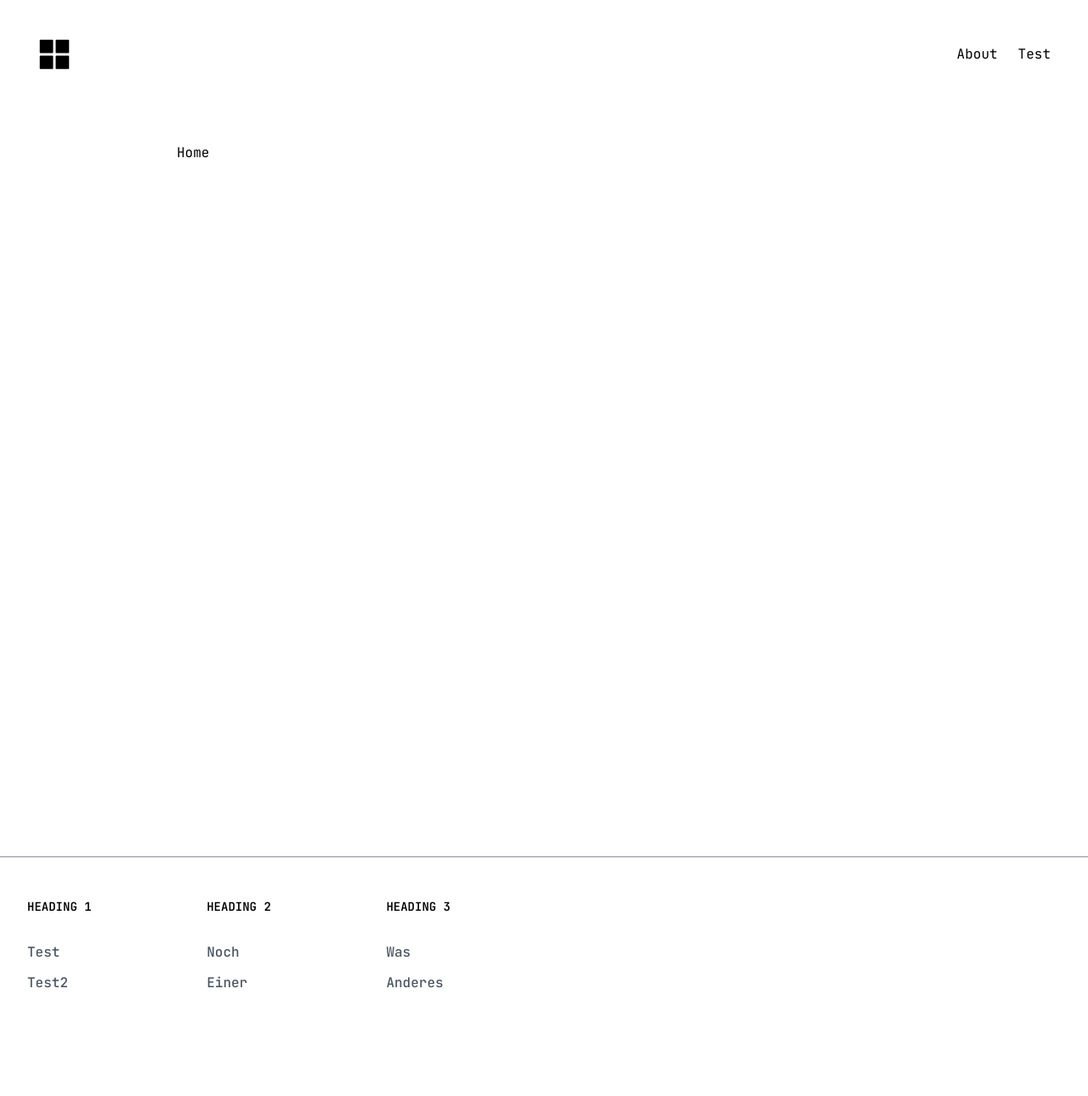
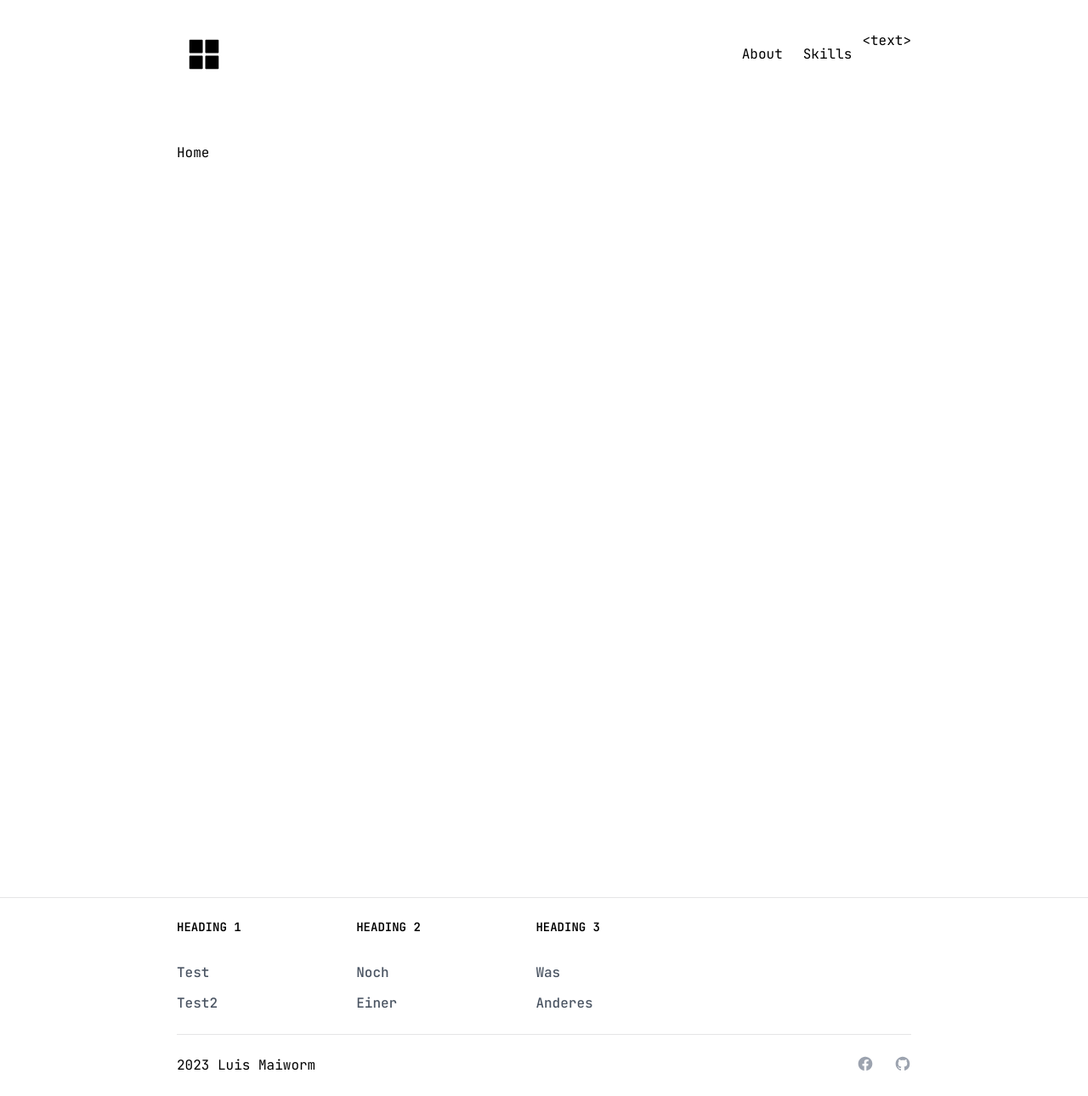
Before and after one commit to Luis-Maiworm/my-website, a React (Vite) app: page / in a window 1280 px wide. Shown: the whole page at 85% size. Before the commit the page ends 1217 px from the top, so only its background shows below. Built offline with nearby package versions, Linux system fonts and the light colour scheme.

Commit message:
slight heaeder/footer changes

```diff
--- a/src/App.jsx
+++ b/src/App.jsx
@@ -12,7 +12,7 @@ const App = () => {
   return (
     <>
       <Router>
-        <body className="w-screen h-screen font-jet">
+        <body className="w-full h-full font-jet">
           <NavBar/>
             <main className="py-10 px-side-spacing-sm xl:px-side-spacing-xl">
               <Routes>
--- a/src/components/Footer.jsx
+++ b/src/components/Footer.jsx
@@ -28,14 +28,33 @@ const FooterElement = ({heading, list}) => {
 const Footer = () => {
     return (
         <>
-            <footer className="w-full border-t-[1px] border-mix py-12 px-side-spacing-sm xl:px-side-spacing">
-                <div className="flex justify-between">
-                    <div className="grid grid-cols-2 sm:grid-cols-3 gap-8">
-                        <FooterElement heading="Heading 1" list={["Test", "Test2"]}/>
-                        <FooterElement heading="Heading 2" list={["Noch", "Einer"]}/>
-                        <FooterElement heading="Heading 3" list={["Was", "Anderes"]}/>
+            <footer className="w-full py-6">
+            <hr className="w-full my-6 border-mix-200" />
+                <div className="px-side-spacing-sm xl:px-side-spacing-xl">
+
+                    <div className="flex justify-between">
+                        <div className="grid grid-cols-2 sm:grid-cols-3 gap-8">
+                            <FooterElement heading="Heading 1" list={["Test", "Test2"]}/>
+                            <FooterElement heading="Heading 2" list={["Noch", "Einer"]}/>
+                            <FooterElement heading="Heading 3" list={["Was", "Anderes"]}/>
+                        </div>
+                    </div>
+                    <hr className="my-6 border-mix-200" />
+                    <div className="w-full flex justify-between">
+                        <span>
+                            <a href="" className="hover:underline">2023 Luis Maiworm</a>
+                        </span>
+                        <nav className="flex space-x-6 sm:flex sm:justify-center sm:mt-0">
+                            <a href="#" className="text-gray-400 hover:text-gray-600 ">
+                                <svg className="w-5 h-5" fill="currentColor" viewBox="0 0 24 24" aria-hidden="true"><path fill-rule="evenodd" d="M22 12c0-5.523-4.477-10-10-10S2 6.477 2 12c0 4.991 3.657 9.128 8.438 9.878v-6.987h-2.54V12h2.54V9.797c0-2.506 1.492-3.89 3.777-3.89 1.094 0 2.238.195 2.238.195v2.46h-1.26c-1.243 0-1.63.771-1.63 1.562V12h2.773l-.443 2.89h-2.33v6.988C18.343 21.128 22 16.991 22 12z" clip-rule="evenodd" /></svg>
+                            </a>
+                            <a href="#" className="text-gray-400 hover:text-gray-600 ">
+                                <svg className="w-5 h-5" fill="currentColor" viewBox="0 0 24 24" aria-hidden="true"><path fill-rule="evenodd" d="M12 2C6.477 2 2 6.484 2 12.017c0 4.425 2.865 8.18 6.839 9.504.5.092.682-.217.682-.483 0-.237-.008-.868-.013-1.703-2.782.605-3.369-1.343-3.369-1.343-.454-1.158-1.11-1.466-1.11-1.466-.908-.62.069-.608.069-.608 1.003.07 1.531 1.032 1.531 1.032.892 1.53 2.341 1.088 2.91.832.092-.647.35-1.088.636-1.338-2.22-.253-4.555-1.113-4.555-4.951 0-1.093.39-1.988 1.029-2.688-.103-.253-.446-1.272.098-2.65 0 0 .84-.27 2.75 1.026A9.564 9.564 0 0112 6.844c.85.004 1.705.115 2.504.337 1.909-1.296 2.747-1.027 2.747-1.027.546 1.379.202 2.398.1 2.651.64.7 1.028 1.595 1.028 2.688 0 3.848-2.339 4.695-4.566 4.943.359.309.678.92.678 1.855 0 1.338-.012 2.419-.012 2.747 0 .268.18.58.688.482A10.019 10.019 0 0022 12.017C22 6.484 17.522 2 12 2z" clip-rule="evenodd" /></svg>
+                            </a>
+                        </nav>
                     </div>
                 </div>
+
             </footer>
         </>
     )
--- a/src/components/NavBar.jsx
+++ b/src/components/NavBar.jsx
@@ -8,9 +8,29 @@ import { AiFillAppstore } from "react-icons/ai";
 
 
 
-const MenuButton = () => {
+const MenuButton = ({text}) => {
+
+    const [hover, setHover] = useState(false);
+
+
     return(
-        <>
+        <>{/**hover:[&:nth-child(2)]:translate-x-2**/}
+            <div className="group" onMouseEnter={ () => setHover(true)} onMouseLeave={() => setHover(false)}>
+                <span className="">
+                    &lt;
+                </span>
+                <span className={`${hover ? 'translate-x-1' : ''}`}>
+                    {text}
+                </span>
+                { hover ?
+                    <span className="transition-opacity duration-500" onAnimationEnd={() => setHover(false)}>
+                        /
+                    </span> : null
+                }
+                <span>
+                    &gt;
+                </span>
+            </div>
         </>
     )
 }
@@ -21,7 +41,7 @@ const NavBar = () => {
     const [color, setColor] = useState(false);
 
     const changeColor = () => {
-        setColor(window.scrollY > 90);
+        setColor(window.scrollY > 40);
         console.log(color)
     }
 
@@ -29,7 +49,7 @@ const NavBar = () => {
 
     return(
         <>
-            <header className={`w-full bg-white z-50  top-0 left-0 sticky max-h-18 xl:px-side-spacing transition-all ${color ? 'border-b-[0,5px] border-mix px-8 py-4 shadow-lg' : 'p-8'}`}>
+            <header className={`w-full bg-white z-50  top-0 left-0 sticky max-h-18 xl:px-side-spacing-xl transition-all ${color ? 'border-b-[0,5px] border-mix py-8 shadow-lg' : ' py-8'}`}>
                 <div className="flex flex-wrap items-center justify-between mx-auto">
                     <div className="flex items-center rounded-md">
                         <Link to="/" className="flex items-center p-2 whitespace-nowrap">
@@ -56,13 +76,14 @@ const NavBar = () => {
 
                                 {
                                     PAGES.map((page) =>
-                                        <li className="">
-                                            <Link to={page.link} className="px-3 py-4">
+                                        <li className="px-3 py-4">
+                                            <Link to={page.link} className="">
                                                 {page.name}
                                             </Link>
                                         </li>
                                     )
                                 }
+                                <MenuButton text="text"/>
                             </ul>
                         </nav>
                     </div>
--- a/src/context/Pages.jsx
+++ b/src/context/Pages.jsx
@@ -15,8 +15,8 @@ export const PAGES = [
         pageElement: <AboutPage/>
     },
     {
-        name: "Test",
-        link: "/Test",
+        name: "Skills",
+        link: "/skills",
         pageElement: <AboutPage/>
     }
 ]
```
